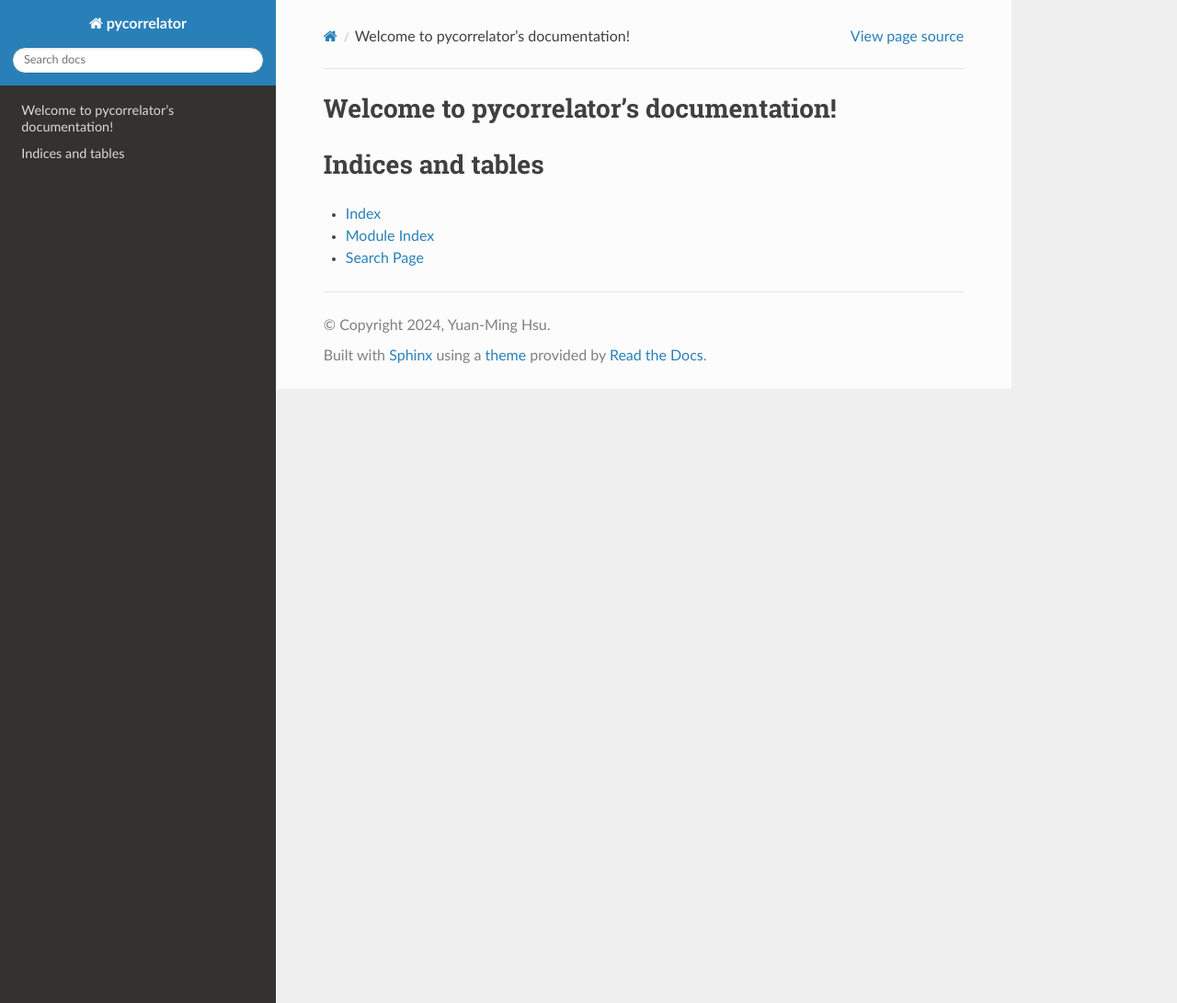
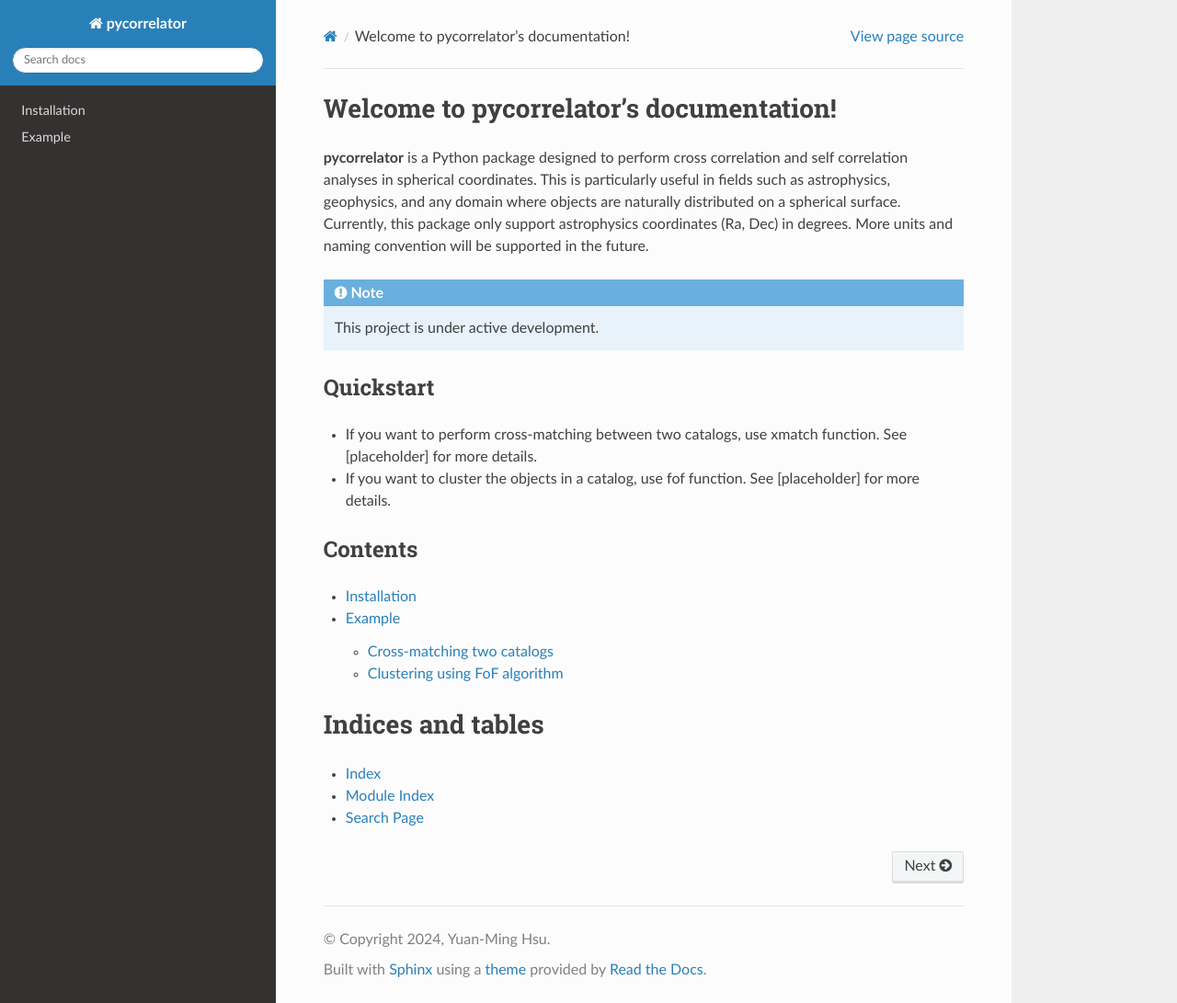
Before and after one commit to technic960183/pycorrelator, a Sphinx documentation site: the page built from docs/source/index.rst, in a window 1280 px wide and 1091 px high. Shown: the whole window at 92% size. Built offline with Sphinx 7.4.7 and the Read the Docs theme 2.0.0, drawn with Linux system fonts in a browser that asks for light colours.

Commit message:
Write the welcome page and add example pages

```diff
--- a/docs/source/conf.py
+++ b/docs/source/conf.py
@@ -27,6 +27,9 @@ extensions = [
 templates_path = ['_templates']
 exclude_patterns = ['build', 'Thumbs.db', '.DS_Store']
 
+primary_domain = 'py'
+add_module_names = True
+
 # -- Options for HTML output -------------------------------------------------
 # https://www.sphinx-doc.org/en/master/usage/configuration.html#options-for-html-output
 
--- a/docs/source/index.rst
+++ b/docs/source/index.rst
@@ -6,10 +6,30 @@
 Welcome to pycorrelator's documentation!
 ========================================
 
+**pycorrelator** is a Python package designed to perform cross correlation and self correlation analyses in spherical coordinates.
+This is particularly useful in fields such as astrophysics, geophysics, and any domain where objects are naturally distributed on a spherical surface.
+Currently, this package only support astrophysics coordinates (Ra, Dec) in degrees. More units and naming convention will be supported in the future.
+
+.. note::
+
+   This project is under active development.
+
+
+Quickstart
+----------
+
+- If you want to perform cross-matching between two catalogs, use xmatch function. See [placeholder] for more details.
+- If you want to cluster the objects in a catalog, use fof function. See [placeholder] for more details.
+
+
+Contents
+--------
+
 .. toctree::
    :maxdepth: 2
-   :caption: Contents:
 
+   install
+   tutorial/index
 
 
 Indices and tables
--- /dev/null
+++ b/docs/source/tutorial/index.rst
@@ -0,0 +1,7 @@
+Example
+=======
+
+.. toctree::
+
+   xmatch
+   fof
```
Also changed, not shown: docs/source/install.rst (added, +10 -0 lines), docs/source/tutorial/fof.rst (added, +25 -0 lines), docs/source/tutorial/xmatch.rst (added, +30 -0 lines).
